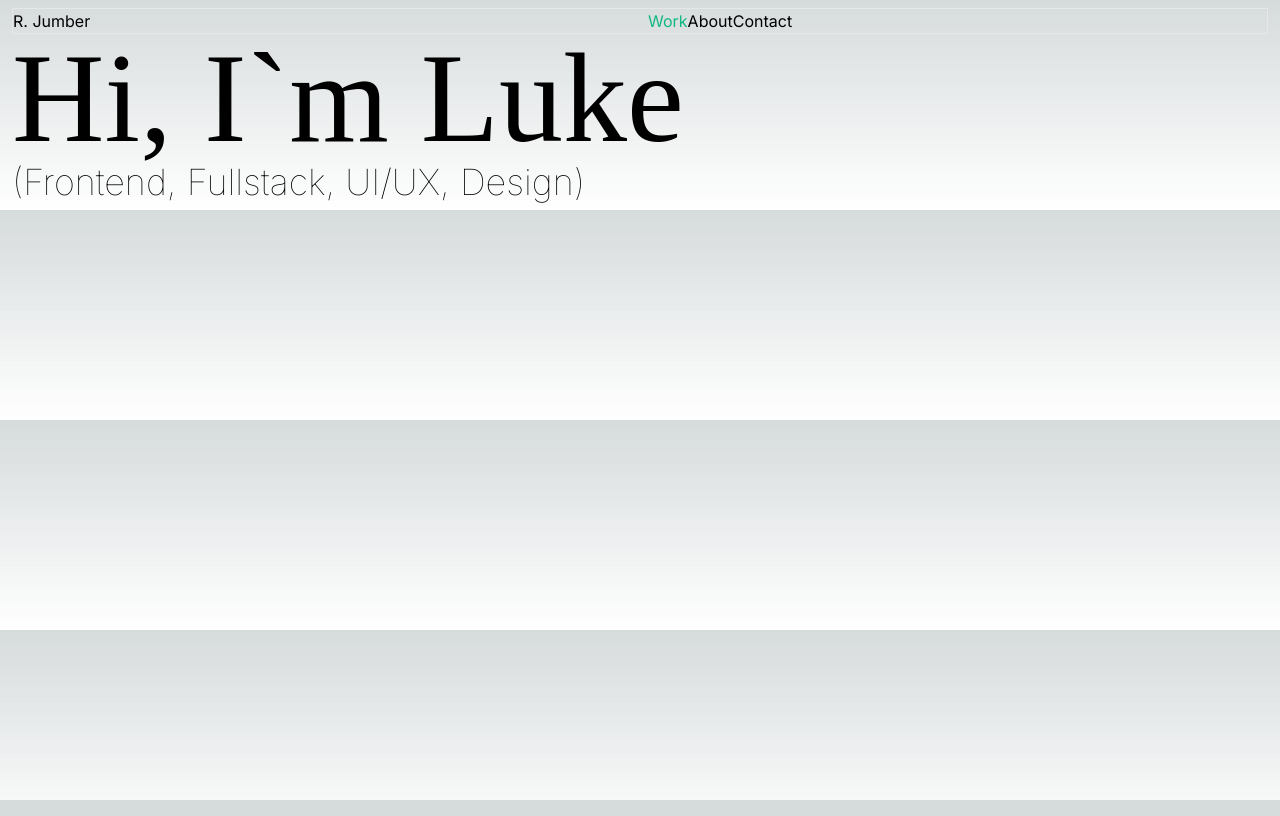
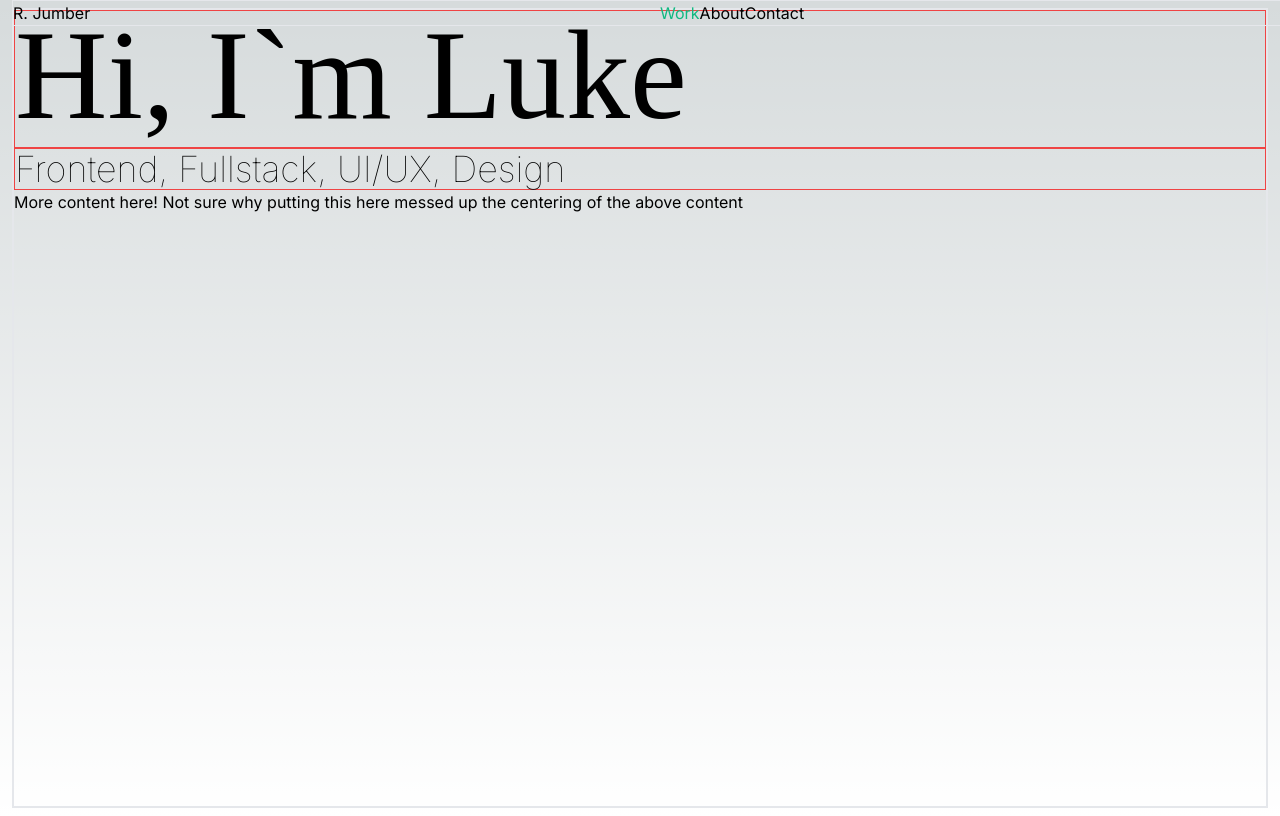
Before and after one commit to RLjumber/Personal-Portfolio, a Next.js app: page / in a window 1280 px wide. Built offline with nearby package versions, Linux system fonts and the light colour scheme; a web font is replaced by a local one.

Commit message:
Feat:Title centering and sizing for full screen occupation on maitag and full height on contents. Need Fix:No longer centered after adding more content below title

```diff
--- a/src/app/components/Header.js
+++ b/src/app/components/Header.js
@@ -7,7 +7,7 @@ export default function Header() {
     const pathname = usePathname();
 
     return (
-        <nav class="w-full sticky top-0 grid grid-cols-2 gap-4 border">
+        <nav class="w-full fixed top-0 grid grid-cols-2 gap-4 border">
             <a href="/" class="hover:text-emerald-800">R. Jumber</a>
             <div>
                 {pathname === "/" ? <a href="/" class="text-emerald-500 hover:text-emerald-500">Work</a> : <a href="/" class="hover:text-emerald-500">Work</a>}
--- a/src/app/page.js
+++ b/src/app/page.js
@@ -2,10 +2,20 @@ import Header from "./components/Header";
 
 export default function Home() {
   return (
-    <main class="container px-3 py-2">
+    <main class="px-3 py-2 w-screen">
       <Header />
-      <h1 class="font-display border-red-500 text-9xl" >Hi, I`m Luke</h1>
-      <h2 class="font-thin text-4xl">(Frontend, Fullstack, UI/UX, Design)</h2>
+      <div class="h-screen border-2">
+
+        <div class="flex flex-col justify-center">
+          <h1 class="font-display border border-red-500 text-9xl pb-2" >Hi, I`m Luke</h1>
+          <h2 class="font-thin text-4xl border border-red-500">Frontend, Fullstack, UI/UX, Design</h2>
+        </div>
+
+        <div>
+          <h3>More content here! Not sure why putting this here messed up the centering of the above content</h3>
+        </div>
+
+      </div>
     </main>
   )
 }
```
